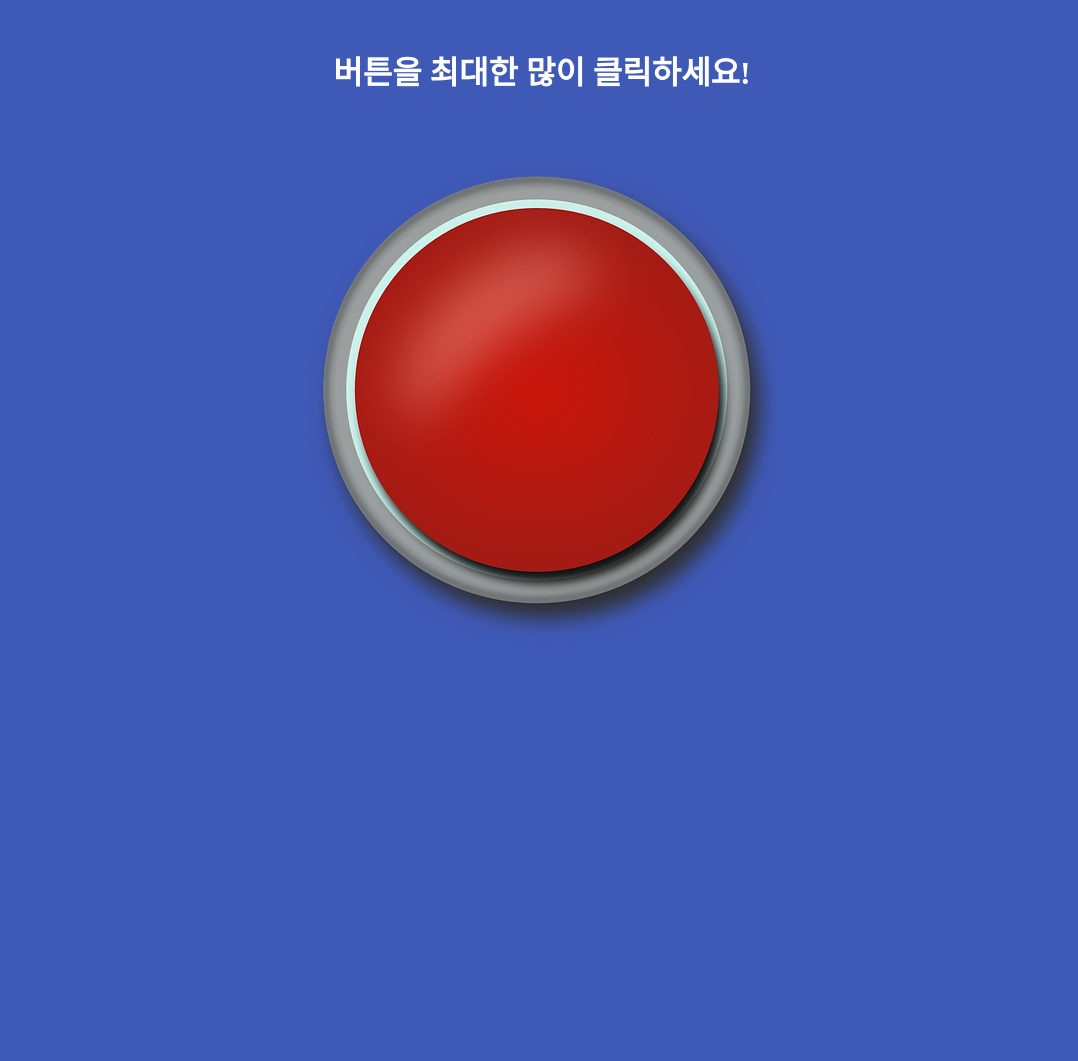
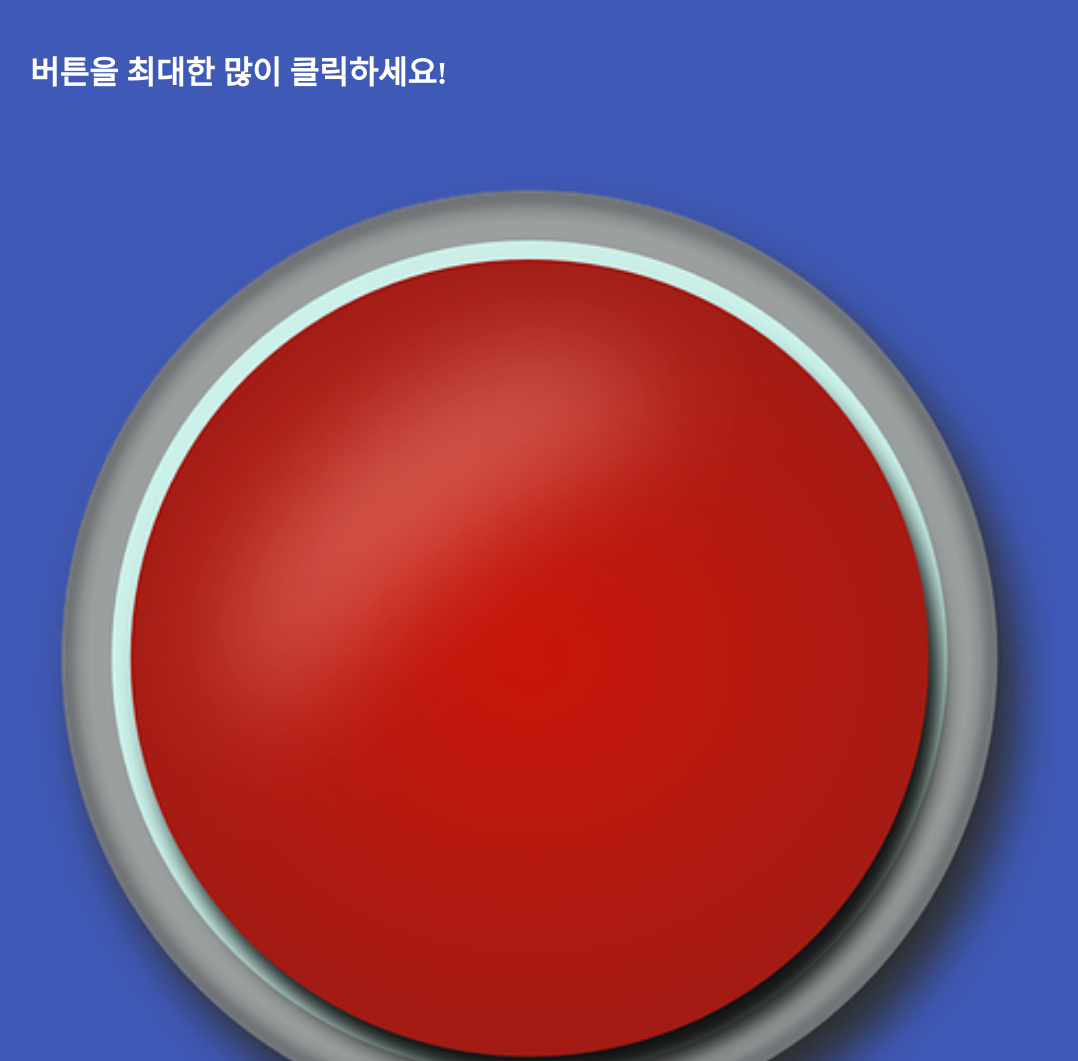
Before and after one commit to poqop721/namanmutest, a plain HTML site: page button.html in a window 1280 px wide. Shown: the top 1061 px of the page, without its empty margins (98-1176 px from the left). Before the commit the page ends 800 px from the top, so only its background shows below. Drawn offline with Linux system fonts and the light colour scheme.

Commit message:
button size

```diff
--- a/button.html
+++ b/button.html
@@ -3,7 +3,7 @@
 <head>
     <meta charset="UTF-8">
     <meta name="viewport" content="width=device-width, initial-scale=1.0">
-    <title>Document</title>
+    <title>클릭클릭!</title>
 </head>
 <body><br>
 <h1>버튼을 최대한 많이 클릭하세요!</h1>
@@ -21,15 +21,19 @@
         background-color: rgb(63, 89, 183);
         color: white;
     }
+    h1{
+        width: 80vw;
+    }
     button {
         border: none;
         background-color: transparent;
         padding: 0;
         margin-top: 50px;
     }
-    button:active img {
-        transform: translateY(2px);
+    #button-image{
+        width: 80vw;
     }
+
 </style>
 
 <!-- 자바스크립트 -->
```
